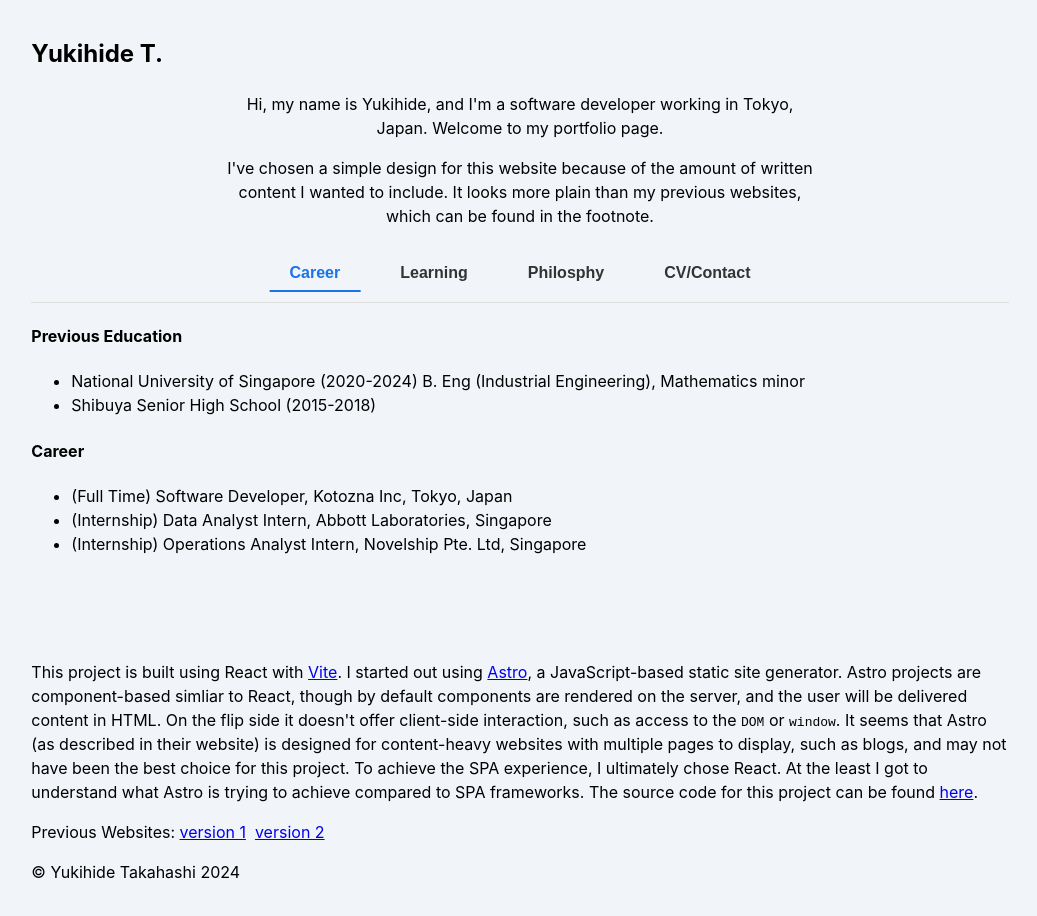
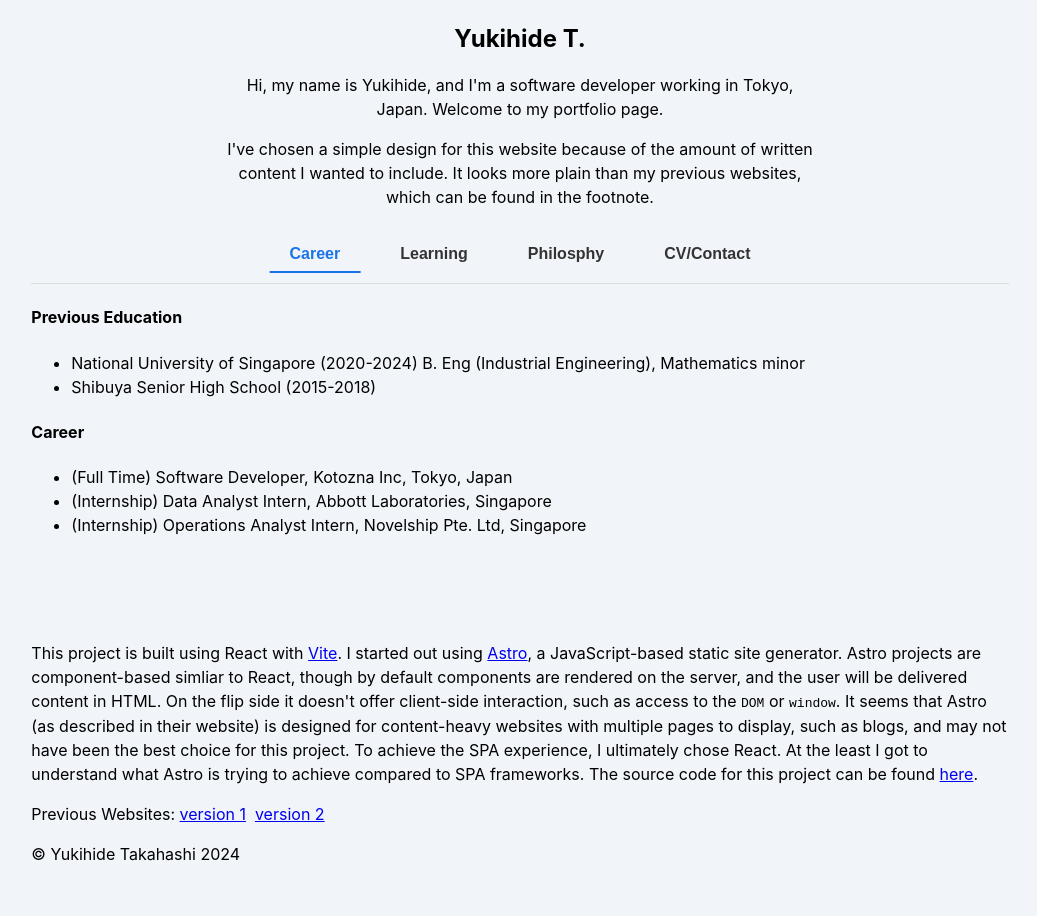
Before and after one commit to yuki-zmstr/portfolio2024, a React (Vite) app: page / in a window 1280 px wide. Shown: the whole page, without its empty margins (120-1157 px from the left). Built offline with nearby package versions, Linux system fonts and the light colour scheme.

Commit message:
Update Header.jsx and header.css

```diff
--- a/src/components/Header.jsx
+++ b/src/components/Header.jsx
@@ -4,7 +4,7 @@ import "../styles/header.css";
 export default function Header() {
     return (
         <>
-            <h2>Yukihide T.</h2>
+            <h2 className="name">Yukihide T.</h2>
             <div className="intro">
                 <p>
                     Hi, my name is Yukihide, and I'm a software developer working in Tokyo, Japan. Welcome to my portfolio page.
--- a/src/styles/header.css
+++ b/src/styles/header.css
@@ -1,3 +1,8 @@
+.name {
+    margin: 5px auto;
+    text-align: center;
+}
+
 .intro {
     width: 60%;
     margin: 0 auto;
```
